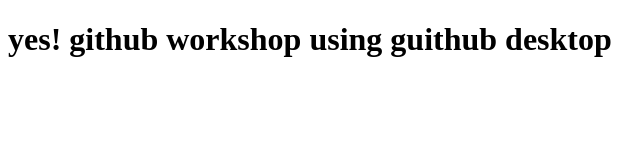
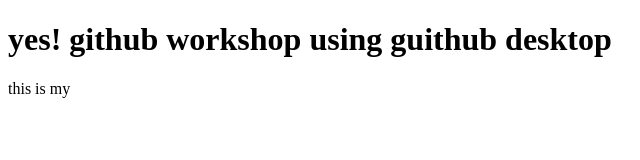
Before and after one commit to poojatharuitgithub/day13, a plain HTML site: page index.html in a window 1280 px wide. Shown: the full height of the page, 0-640 px from the left. Drawn offline with Linux system fonts and the light colour scheme.

Commit message:
rfcgfdbf

```diff
--- a/index.html
+++ b/index.html
@@ -7,5 +7,6 @@
 </head>
 <body>
     <h1> yes! github workshop using guithub desktop</h1>
+    <p>this is my</p>
 </body>
 </html>
```
